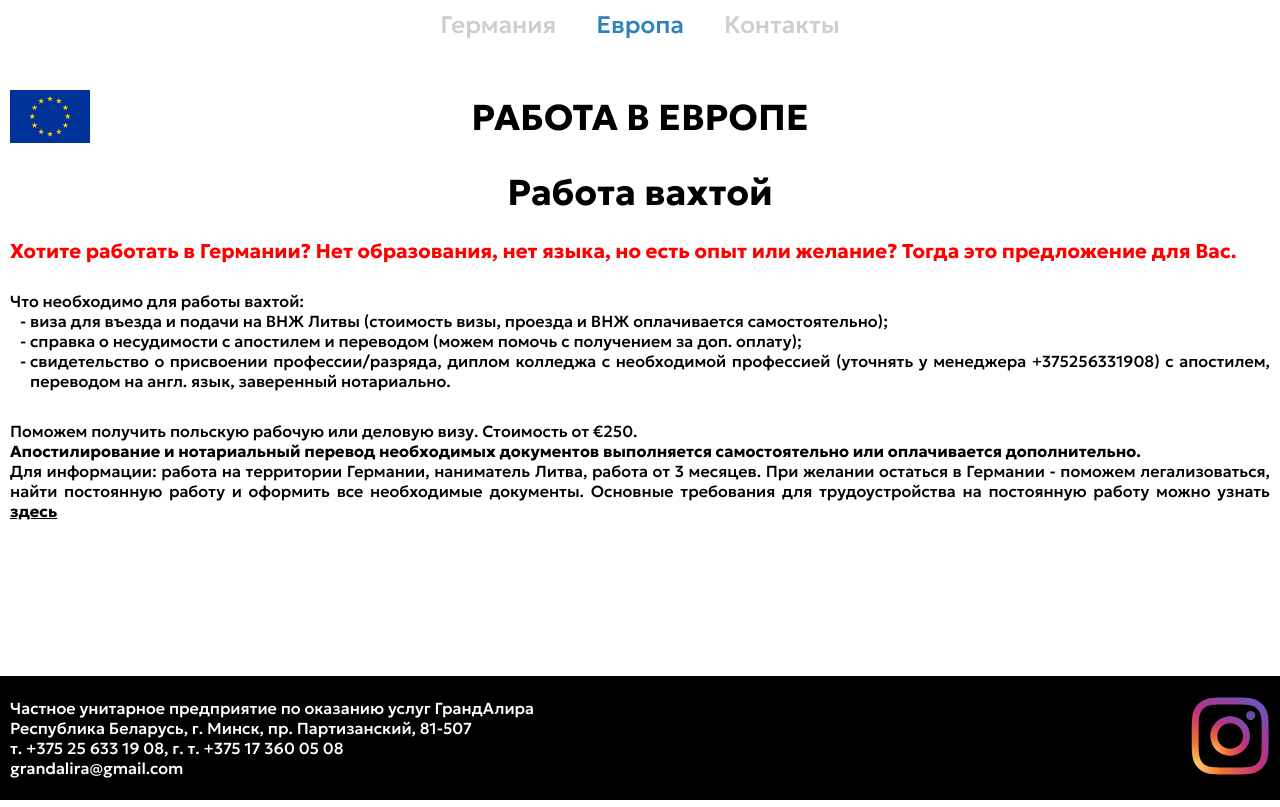
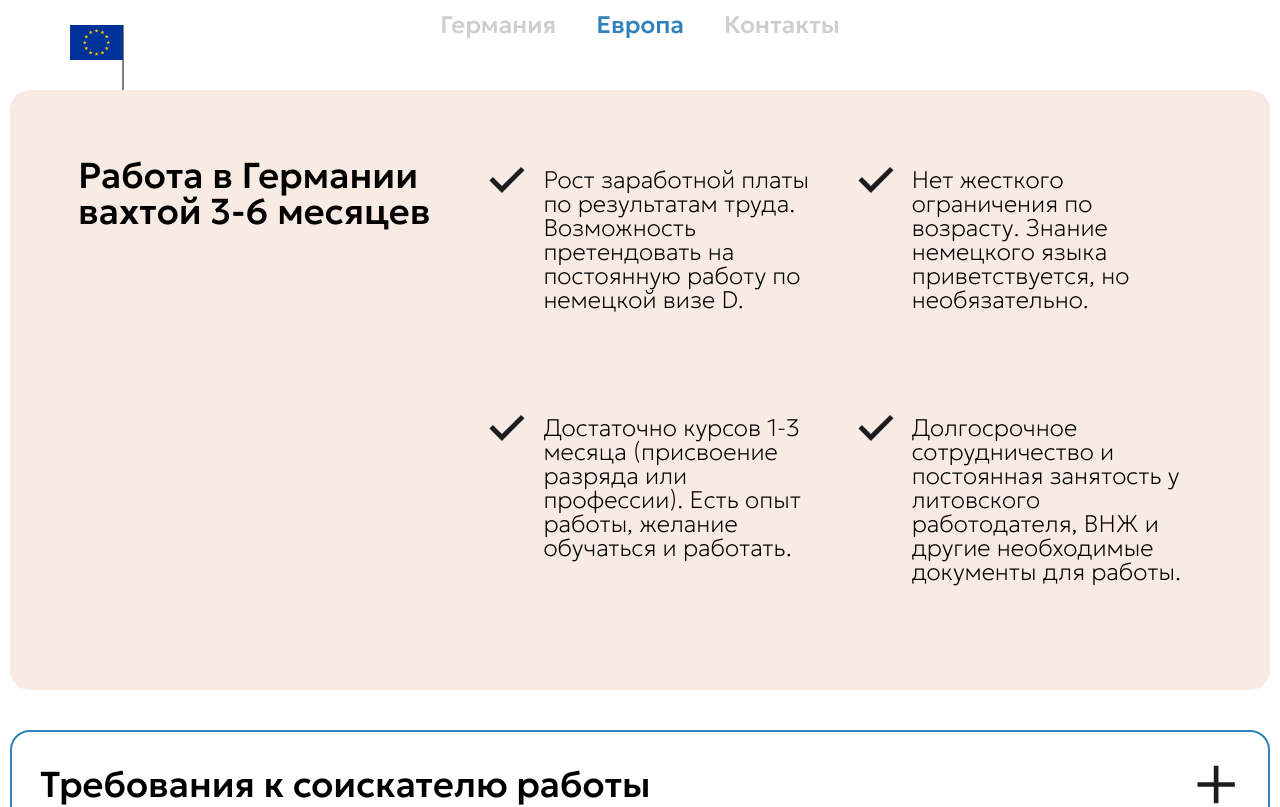
Before and after one commit to IgorSulj/jobsite, a SvelteKit app: page /rabota-v-evrope in a window 1280 px wide. Shown: the top 807 px of the page. Built offline with nearby package versions, Linux system fonts and the light colour scheme.

Commit message:
Redesigned another page

```diff
--- a/src/routes/rabota-v-evrope/+page.svelte
+++ b/src/routes/rabota-v-evrope/+page.svelte
@@ -1,84 +1,123 @@
 <script>
-    import ArticleHead from "../ArticleHead.svelte";
+    import Banner from "$lib/components/Banner.svelte";
+    import BannerHeader from "$lib/components/BannerHeader.svelte";
+    import BannerItem from "$lib/components/BannerItem.svelte";
+    import Openable from "$lib/components/Openable.svelte";
     import flag from '$lib/img/Flag_of_Europe.svg'
 </script>
 
-<svelte:head>
-    <title>Работа в Европе</title>
-</svelte:head>
+<div class="limiter">
+    <Banner flag={flag}>
+        <BannerHeader slot="header">
+            Работа в Германии вахтой 3-6 месяцев
+        </BannerHeader>
+        <BannerItem>
+            Рост заработной платы по результатам труда.
+            Возможность претендовать на постоянную работу по
+            немецкой визе D.
+        </BannerItem>
+        <BannerItem>
+            Нет жесткого ограничения по возрасту.
+            Знание немецкого языка приветствуется, но необязательно.
+        </BannerItem>
+        <BannerItem>
+            Достаточно курсов 1-3 месяца (присвоение разряда или профессии).
+            Есть опыт работы, желание обучаться и работать.
+        </BannerItem>
+        <BannerItem>
+            Долгосрочное сотрудничество и постоянная занятость у литовского работодателя,
+            ВНЖ и другие необходимые документы для работы.
+        </BannerItem>
+    </Banner>
 
-<ArticleHead header="Работа в Европе" img={flag} altImg='Флаг Европы' />
-<h1>Работа вахтой</h1>
-<div id="content" class="limiter">
-    <p class="offer">
-        Хотите работать в Германии?
-        Нет образования, нет языка, но есть опыт или желание?
-        Тогда это предложение для Вас.
-    </p>
-    <p class="requirements">Что необходимо для работы вахтой:</p>
-    <ul id="requirements__list">
-        <li>
-            виза для въезда и подачи на ВНЖ Литвы
-            (стоимость визы, проезда и ВНЖ оплачивается самостоятельно);
-        </li>
-        <li>справка о несудимости с апостилем и переводом
-            (можем помочь с получением за доп. оплату);
-        </li>
-        <li>свидетельство о присвоении профессии/разряда,
-            диплом колледжа с необходимой профессией
-            (уточнять у менеджера +375256331908) с апостилем,
-            переводом на англ. язык, заверенный нотариально.
-        </li>
-    </ul>
-    Поможем получить польскую рабочую или деловую визу. Стоимость от &euro;250.
-    <p class="bold">
-        Апостилирование и нотариальный перевод необходимых документов
-        выполняется самостоятельно или оплачивается дополнительно.
-    </p>
-    <p>
-        Для информации: работа на территории Германии,
-        наниматель Литва, работа от 3 месяцев.
-        При желании остаться в Германии - поможем легализоваться,
-        найти постоянную работу и оформить все необходимые документы.
-        Основные требования для трудоустройства на постоянную работу
-        можно узнать <a href="/" class="link">здесь</a>
-    </p>
+    <div id="bottom-list">
+        <Openable>
+            <h2 class="bottom-list__header" slot="header">
+                Требования к соискателю работы
+            </h2>
+            <ol class="bottom-list__list" slot="text">
+                <li>1. Возраст от 18 до 55 лет;</li>
+                <li>2. Курсы 1-3 месяца или ПТУ (колледж);</li>
+                <li>
+                    3. Отсутствие вредных привычек,
+                    умение работать в команде и
+                    самостоятельно;
+                </li>
+                <li>
+                    4. Опыт работы по вакантной профессии
+                     или желание обучаться.
+                </li>
+            </ol>
+        </Openable>
+        <Openable>
+            <h2 class="bottom-list__header" slot="header">
+                Документы, необходимые для подачи на ВНЖ Литвы
+            </h2>
+            <ol class="bottom-list__list" slot="text">
+                <li>
+                    1. Свидетельство (диплом) с апостилем и
+                    переводом на английский язык, заверенное нотариально.
+                </li>
+                <li>
+                    2. Справка о несудимости с апостилем и переводом на литовский язык.
+                    Справка действительна 6 месяцев со дня выдачи.
+                </li>
+                <li>
+                    3. Справка о том, что вы работали по профессии с переводом на литовский язык
+                    (уточнить у менеджера форму справки +375256331908).
+                </li>
+                <br>
+                <li>
+                    *Мы можем помочь в получении данных документов -
+                    по оплате уточнять дополнительно.
+                </li>
+            </ol>
+        </Openable>
+        <Openable>
+            <h2 class="bottom-list__header" slot="header">
+                Что необходимо оплатить
+            </h2>
+            <div class="payment-list" slot="text">
+                Самостоятельно оплачиваются следующие расходы
+                <ul class="bottom-list__list">
+                    <li>виза для въезда (помощь в получении при необходимости);</li>
+                    <li>страховка;</li>
+                    <li>
+                        документы для ВНЖ
+                        (можем помочь с получением документов, проставлением апостиля,
+                        нотариальный перевод);
+                    </li>
+                    <li>пошлина за получение ВНЖ (оплачивается при подаче на ВНЖ самостоятельно);</li>
+                    <li>билеты Беларусь-Германия-Беларусь (у нас можно забронировать прямой рейс).</li>
+                </ul>
+            </div>
+        </Openable>
+    </div>
 </div>
 
 <style>
-    #content {
-        text-align: justify;
-        font-family: var(--geologica);
-        line-height: 20px;
-        margin-bottom: 30px;
+    #bottom-list {
+        display: flex;
+        flex-direction: column;
+        gap: 30px;
+        max-width: 1400px;
+        margin: 0 auto 40px;
     }
 
-    .offer {
-        font-size: 20px;
-        color: red;
-        font-weight: 700;
-        margin-bottom: 30px;
+    .bottom-list__header {
+        font-family: var(--geologica);
+        font-weight: 500;
+        font-size: 36px;
     }
 
-    .requirements {
-        font-size: 16px;
+    .bottom-list__list, .payment-list {
+        font-family: var(--geologica);
+        font-weight: 250;
+        font-size: 24px;
     }
 
-    #requirements__list {
-        padding-left: 20px;
-        margin-bottom: 30px;
-    }
-
-    #requirements__list li::marker {
-        content: '- ';
-    }
-
-    .bold {
-        font-weight: 700;
-    }
-
-    .link {
-        color: black;
-        font-weight: 700;
+    .payment-list .bottom-list__list {
+        list-style-type: disc;
+        margin-left: 25px;
     }
 </style>
```
